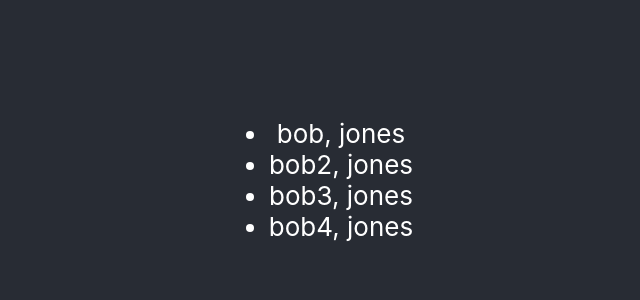
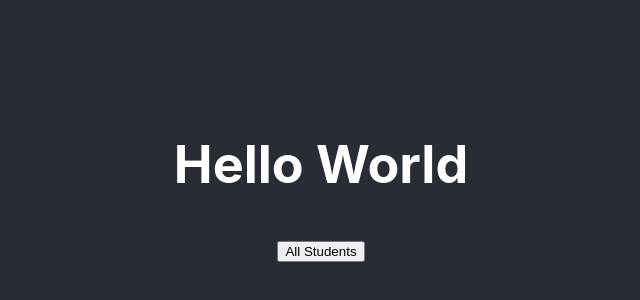
Before and after one commit to waterpolymer/Fullstack-CRUD-App, a React (Create React App) app: page / in a window 1280 px wide. Shown: the part 220-520 px from the top of the page, without its empty margins (319-959 px from the left). Built offline with nearby package versions, Linux system fonts and the light colour scheme.

Commit message:
barrel file for components

```diff
--- a/package.json
+++ b/package.json
@@ -9,6 +9,8 @@
     "react": "^16.12.0",
     "react-dom": "^16.12.0",
     "react-redux": "^7.1.3",
+    "react-router": "^5.1.2",
+    "react-router-dom": "^5.1.2",
     "react-scripts": "3.3.0",
     "redux": "^4.0.5",
     "redux-devtools-extension": "^2.13.8",
--- a/src/App.css
+++ b/src/App.css
@@ -1,8 +1,5 @@
 .App {
   text-align: center;
-}
-
-.App-header {
   background-color: #282c34;
   min-height: 100vh;
   display: flex;
@@ -12,7 +9,3 @@
   font-size: calc(10px + 2vmin);
   color: white;
 }
-
-.App-link {
-  color: #61dafb;
-}
--- a/src/AppView.js
+++ b/src/AppView.js
@@ -1,29 +1,23 @@
 import React from "react";
+import { BrowserRouter as Router, Route } from "react-router-dom";
+import { Home, AllStudents } from "./components";
 
 const AppView = props => {
-	//Dummy data
-	let dummyStudent = {
-		id: 5,
-		firstName: "bob",
-		lastName: "jones",
-		email: "bobbyboy1234@yahoo.com",
-		gpa: 3.7,
-		campusId: 1
-	};
+	const { allStudents, addStudent } = props;
 
-	const { allStudents } = props;
+	const HomeComponent = () => <Home />;
+	const AllStudentComponent = () => (
+		<AllStudents allStudents={allStudents} addStudent={addStudent} />
+	);
 
 	return (
 		<div className="App">
-			<header className="App-header">
-				<ul>
-					{allStudents.map(student => (
-						<li
-							key={student.id}
-						>{`${student.firstName}, ${student.lastName}`}</li>
-					))}
-				</ul>
-			</header>
+			<Router basename="">
+				<div>
+					<Route exact path="/" render={HomeComponent} />
+					<Route exact path="/students" render={AllStudentComponent} />
+				</div>
+			</Router>
 		</div>
 	);
 };
--- /dev/null
+++ b/src/components/AllStudents.jsx
@@ -0,0 +1,29 @@
+import React from "react";
+
+//Dummy data
+let dummyStudent = {
+	id: 5,
+	firstName: "bob",
+	lastName: "jones",
+	email: "bobbyboy1234@yahoo.com",
+	gpa: 3.7,
+	campusId: 1
+};
+
+const AllStudents = props => {
+	const { allStudents, addStudent } = props;
+
+	return (
+		<div>
+			<ul>
+				{allStudents.map(student => (
+					<li
+						key={student.id}
+					>{`${student.firstName}, ${student.lastName}`}</li>
+				))}
+			</ul>
+		</div>
+	);
+};
+
+export default AllStudents;
--- /dev/null
+++ b/src/components/Home.jsx
@@ -0,0 +1,13 @@
+import React from "react";
+import LinkButton from "./LinkButton";
+
+const Home = props => {
+	return (
+		<div>
+			<h1>Hello World</h1>
+			<LinkButton to="/students">All Students</LinkButton>
+		</div>
+	);
+};
+
+export default Home;
--- /dev/null
+++ b/src/components/LinkButton.jsx
@@ -0,0 +1,34 @@
+// file: /components/LinkButton.jsx
+// https://stackoverflow.com/questions/42463263/wrapping-a-react-router-link-in-an-html-button
+import React from "react";
+import PropTypes from "prop-types";
+import { withRouter } from "react-router";
+
+const LinkButton = props => {
+	const {
+		history,
+		location,
+		match,
+		staticContext,
+		to,
+		onClick,
+		// ⬆ filtering out props that `button` doesn’t know what to do with.
+		...rest
+	} = props;
+	return (
+		<button
+			{...rest} // `children` is just another prop!
+			onClick={event => {
+				onClick && onClick(event);
+				history.push(to);
+			}}
+		/>
+	);
+};
+
+LinkButton.propTypes = {
+	to: PropTypes.string.isRequired,
+	children: PropTypes.node.isRequired
+};
+
+export default withRouter(LinkButton);
--- /dev/null
+++ b/src/components/index.js
@@ -0,0 +1,3 @@
+export { default as Home } from "./Home";
+export { default as LinkButton } from "./LinkButton";
+export { default as AllStudents } from "./AllStudents";
```
Also changed, not shown: 1 other file (tests, documents, lock files or other folders).
